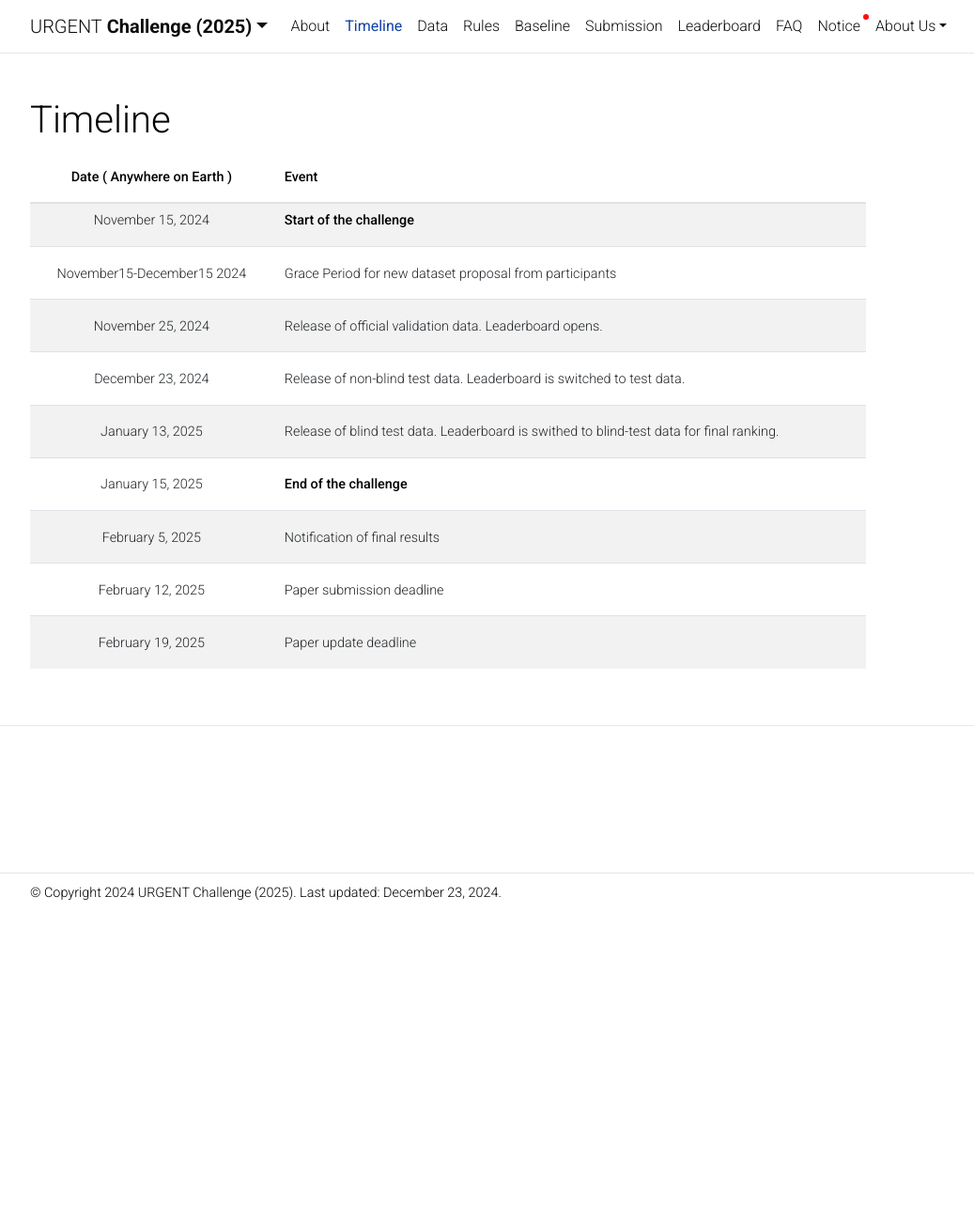
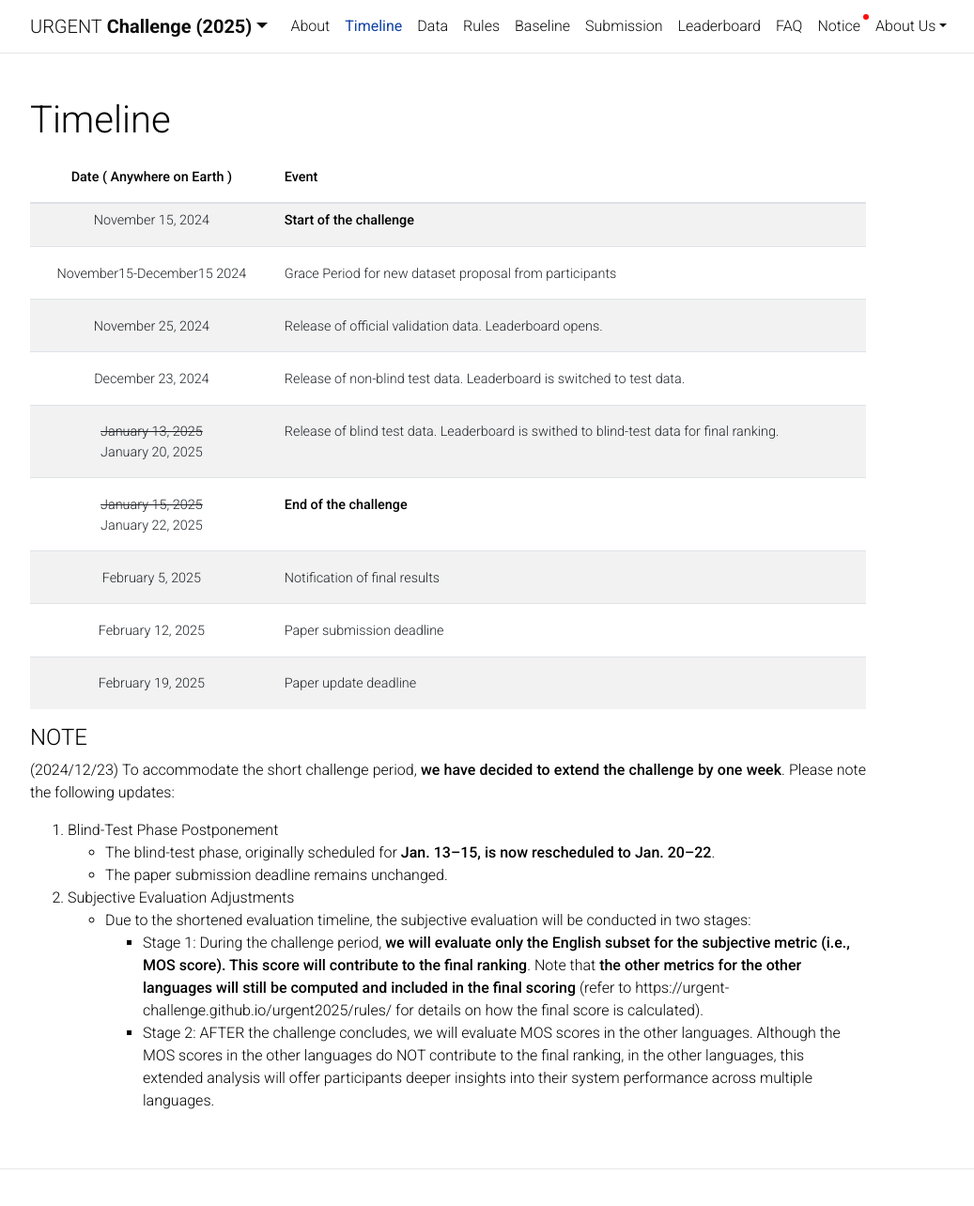
Before and after one commit to urgent-challenge/urgent2025, a Jekyll site: the page built from _pages/timeline.md, in a window 1280 px wide and 1400 px high. Shown: the top 1284 px of the window at 94% size, without its empty margins (163-1200 px from the left). Built offline with Jekyll 4.4.1, drawn with Linux system fonts in a browser that asks for light colours; comment, search, counter and statistics services are not loaded; a style sheet for code colours, icons or effects is not loaded.

Commit message:
challenge period extension

```diff
--- a/_pages/timeline.md
+++ b/_pages/timeline.md
@@ -14,10 +14,23 @@ nav_order: 2
 |  November15-December15 2024       | Grace Period for new dataset proposal from participants |
 |     November 25, 2024             | Release of official validation data. Leaderboard opens. |
 |     December 23, 2024             | Release of non-blind test data. Leaderboard is switched to test data. |
-|     January 13, 2025              | Release of blind test data. Leaderboard is swithed to blind-test data for final ranking. |
-|     January 15, 2025              | **End of the challenge**   |
+|<del>January 13, 2025</del><br>January 20, 2025 | Release of blind test data. Leaderboard is swithed to blind-test data for final ranking. |
+|<del>January 15, 2025</del><br>January 22, 2025 | **End of the challenge**   |
 |     February 5, 2025              | Notification of final results |
 |     February 12, 2025             | Paper submission deadline |
 |     February 19, 2025             | Paper update deadline |
 {: .table}
 {: .table-striped}
+
+
+#### NOTE
+(2024/12/23) To accommodate the short challenge period, **we have decided to extend the challenge by one week**. Please note the following updates:
+
+1. Blind-Test Phase Postponement
+    - The blind-test phase, originally scheduled for **Jan. 13–15, is now rescheduled to Jan. 20–22**.
+    - The paper submission deadline remains unchanged.
+
+2. Subjective Evaluation Adjustments
+    - Due to the shortened evaluation timeline, the subjective evaluation will be conducted in two stages:
+        - Stage 1: During the challenge period, **we will evaluate only the English subset for the subjective metric (i.e., MOS score). This score will contribute to the final ranking**. Note that **the other metrics for the other languages will still be computed and included in the final scoring** (refer to https://urgent-challenge.github.io/urgent2025/rules/ for details on how the final score is calculated).
+        - Stage 2: AFTER the challenge concludes, we will evaluate MOS scores in the other languages. Although the MOS scores in the other languages do NOT contribute to the final ranking, in the other languages, this extended analysis will offer participants deeper insights into their system performance across multiple languages.
```
Also changed, not shown: _pages/notice.md (+1 -0 lines).
